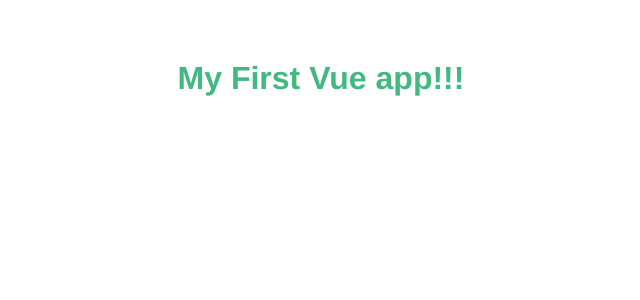
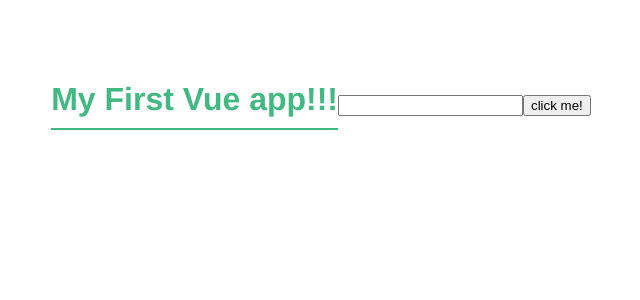
Before and after one commit to yoomster/modal-project, a Vue app: page / in a window 1280 px wide. Shown: the top 300 px of the page, without its empty margins (319-959 px from the left). Built offline with nearby package versions, Linux system fonts and the light colour scheme.

Commit message:
using refs for modification to input

```diff
--- a/src/App.vue
+++ b/src/App.vue
@@ -1,5 +1,7 @@
 <template>
   <h1>{{ title }}</h1>
+  <input type="text" ref="name" />
+  <button @click="handleClick">click me!</button>
 </template>
 
 <script>
@@ -9,6 +11,13 @@
     return {
       title: "My First Vue app!!!",
     };
+  },
+  methods: {
+    handleClick() {
+      console.log(this.$refs.name);
+      this.$refs.name.classList.add("active");
+      this.$refs.name.focus();
+    },
   },
 };
 </script>
@@ -24,7 +33,8 @@
 }
 h1 {
   color: #42b983;
-  font-size: 2em;
-  margin: 20px 0;
+  padding-bottom: 10px;
+  border-bottom: 2px solid #42b983;
+  display: inline-block;
 }
 </style>
```
